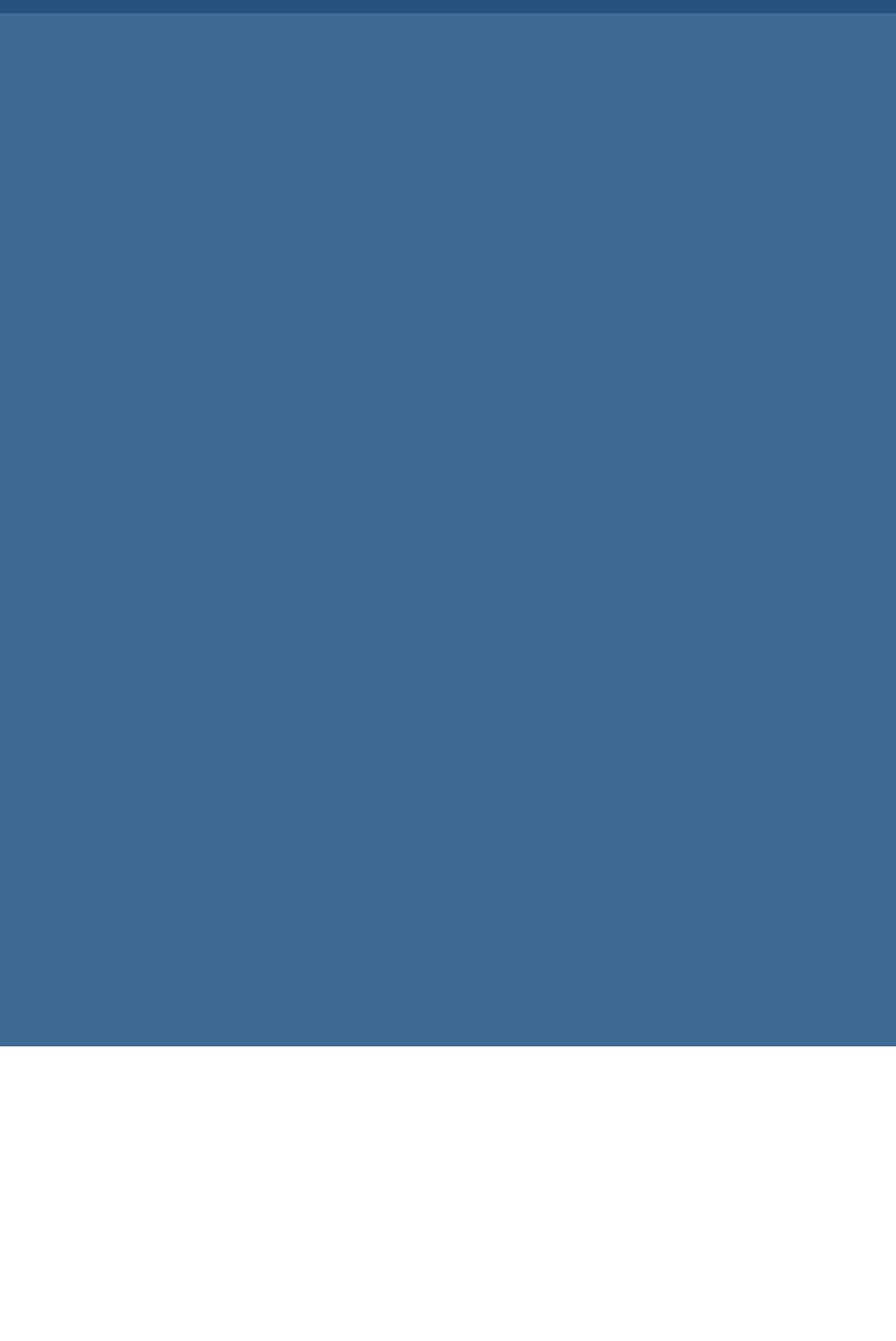
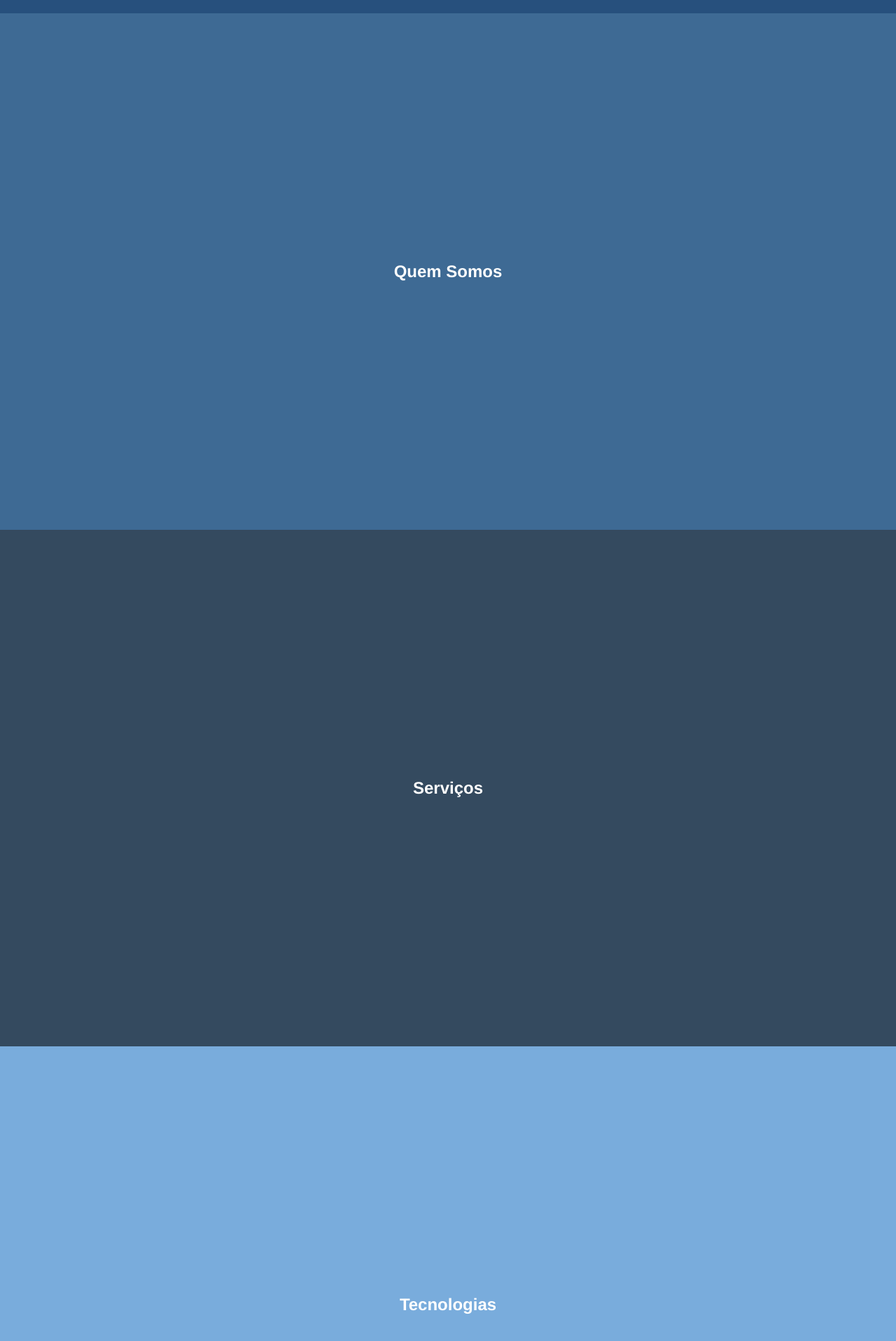
Before and after one commit to akelesis/mvtech-backend, a Vue app: page / in a window 1280 px wide. Shown: the part 784-2700 px from the top of the page at 70% size. Before the commit the page ends 2279 px from the top, so only its background shows below. Built offline with nearby package versions, Linux system fonts and the light colour scheme.

Commit message:
:lock: Add navbar unit test for desktop devices

```diff
--- a/src/App.vue
+++ b/src/App.vue
@@ -4,8 +4,21 @@
       <img :src="companyLogo" alt="Logo da empresa" id="mvtech-logo" />
     </Section>
     <Menu />
-    <Section></Section>
-    <Section></Section>
+    <Section id="about">
+      <h2>Quem Somos</h2>
+    </Section>
+    <Section id="services" :color="'#344A5F'">
+      <h2>Serviços</h2>
+    </Section>
+    <Section id="tecnologies" :color="'#79ACDC'">
+      <h2>Tecnologias</h2>
+    </Section>
+    <Section id="portfolio" :color="'#62788C'">
+      <h2>Portfólio</h2>
+    </Section>
+    <Section id="budget">
+      <h2>Solicite Orçamento</h2>
+    </Section>
   </div>
 </template>
 
@@ -34,6 +47,7 @@ body {
   margin: 0;
   padding: 0;
   box-sizing: border-box;
+  color: #fff;
 }
 
 #app {
--- a/src/components/Menu.vue
+++ b/src/components/Menu.vue
@@ -1,11 +1,11 @@
 <template>
   <nav :class="isFixed ? 'fixed' : ''">
     <div id="nav-arrow" v-scroll="handleScroll"></div>
-    <a href="#">Quem Somos</a>
-    <a href="#">Serviços</a>
-    <a href="#">Tecnologias</a>
-    <a href="#">Portfólio</a>
-    <a href="#">Solicite Orçamento</a>
+    <a href="#about">Quem Somos</a>
+    <a href="#services">Serviços</a>
+    <a href="#tecnologies">Tecnologias</a>
+    <a href="#portfolio">Portfólio</a>
+    <a href="#budget">Solicite Orçamento</a>
   </nav>
 </template>
 
```
Also changed, not shown: 1 other file (tests, documents, lock files or other folders).
